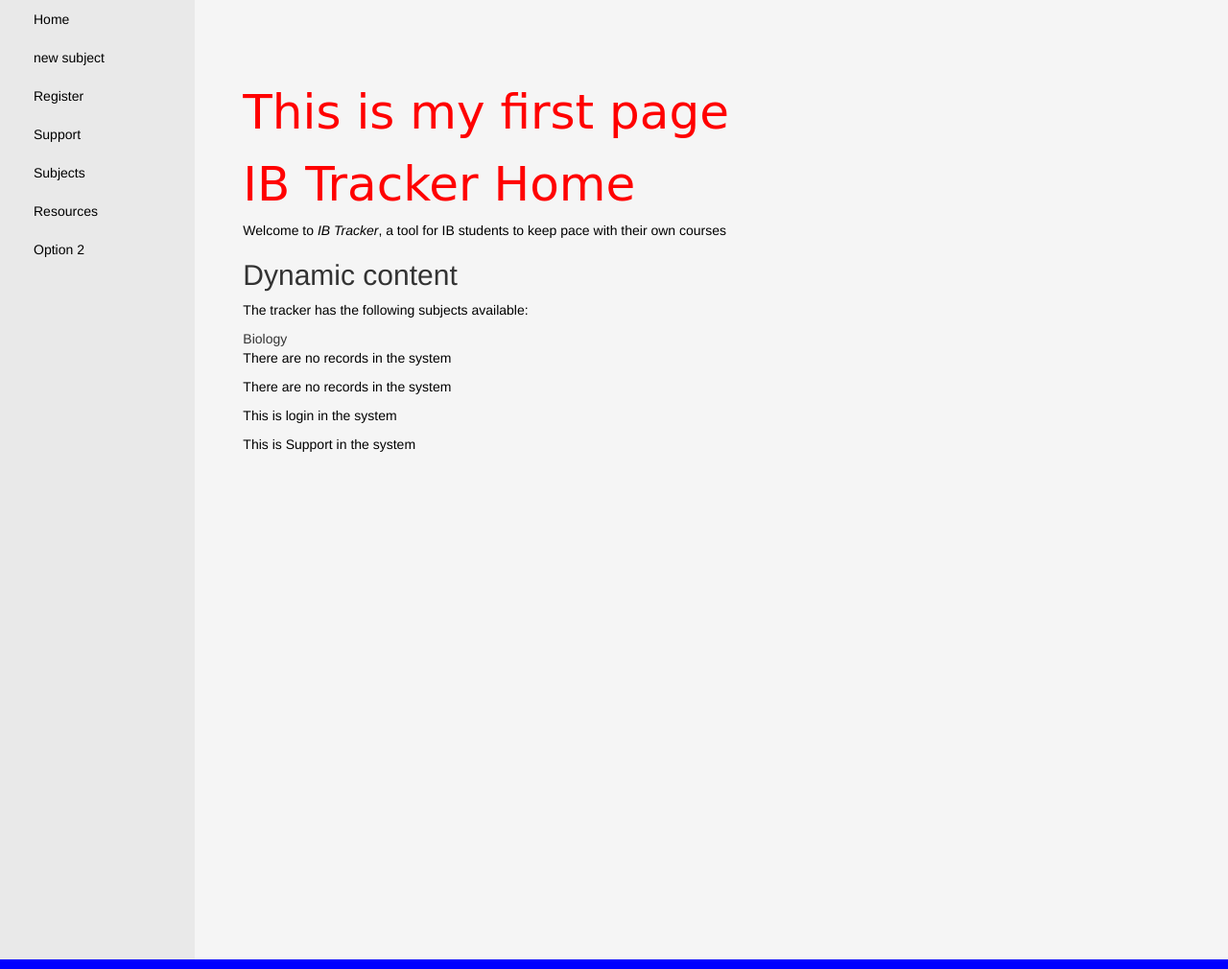
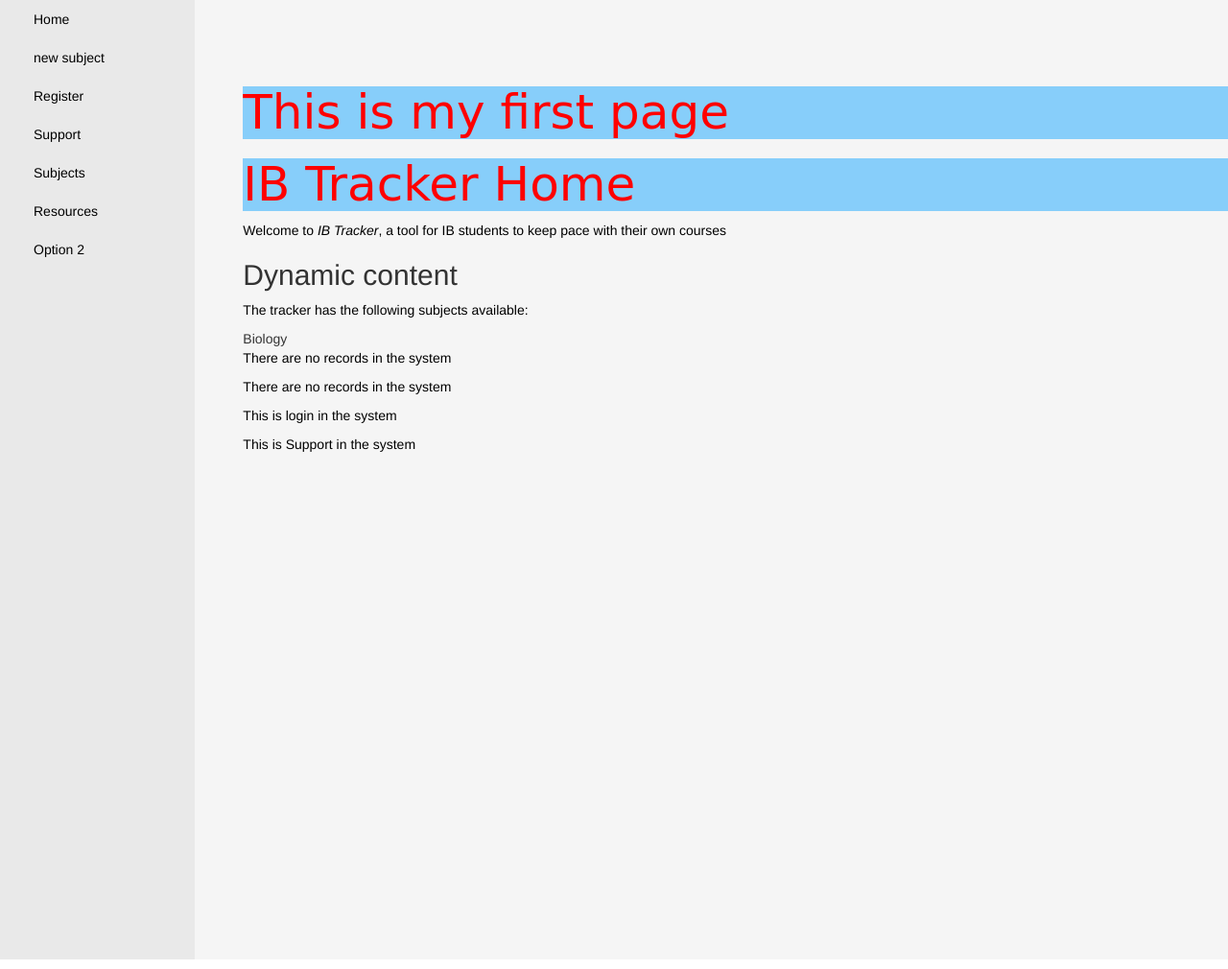
Before and after one commit to GreengatesIBCS/IBTracker, a Django app: page /tracker/ in a window 1280 px wide. Shown: the whole page at 96% size. Run offline with Django 3.2, Linux system fonts and the light colour scheme; data comes from the database, SQL or seed files in the repository; data that the repository does not hold is empty; some libraries are stand-ins or nearby versions.

Commit message:
adding a file of my own- cf

```diff
--- a/tracker/static/css/styles.css
+++ b/tracker/static/css/styles.css
@@ -62,6 +62,6 @@ h1 {
 p {
     color: black;
 }
-body{
-    background-color: blue;
+h1{
+    background-color: lightskyblue;
 }
```
Also changed, not shown: tracker/templates/Resources_edit.html (+0 -11 lines), tracker/templates/support_edit.html (+0 -10 lines).
